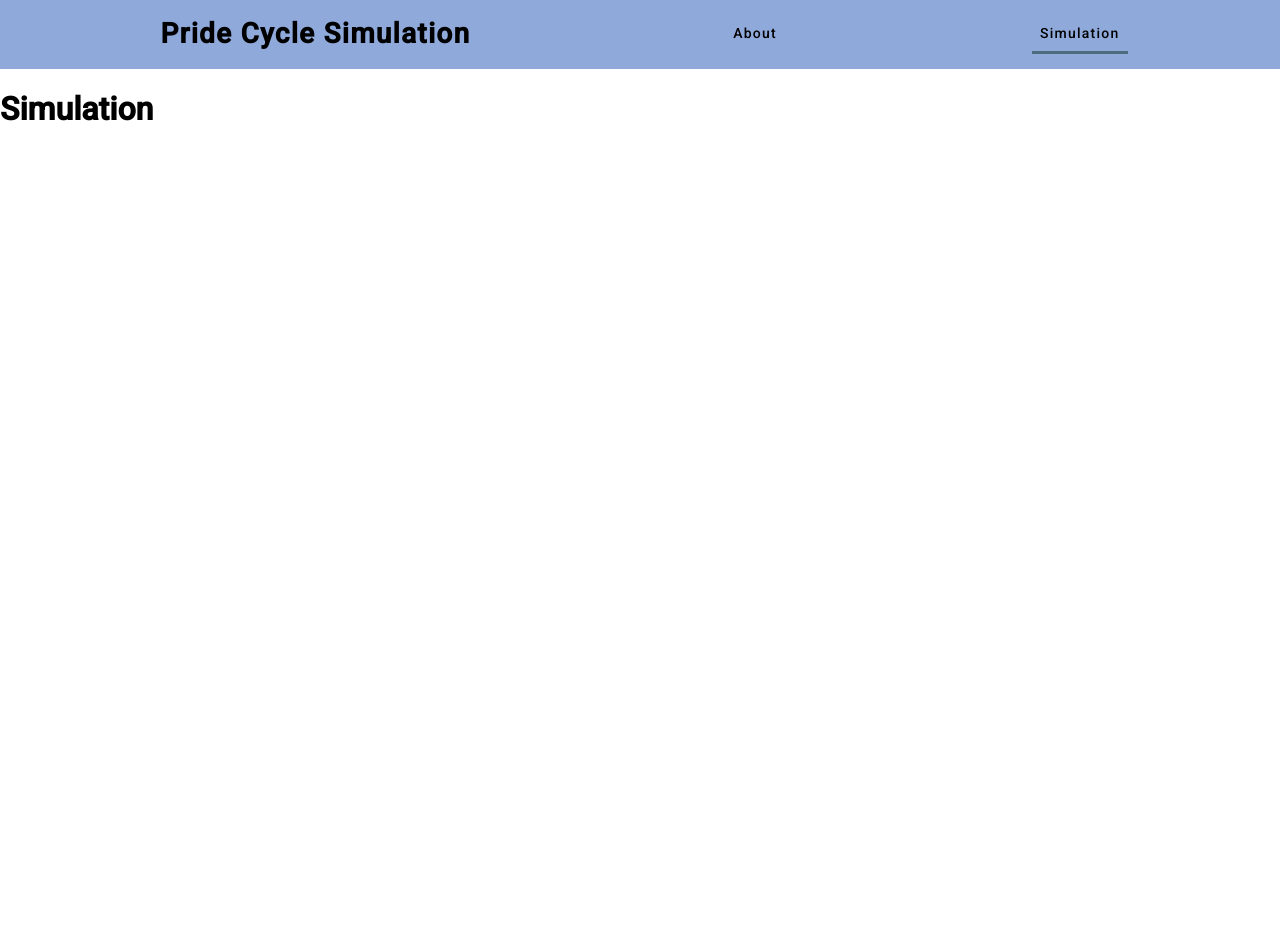
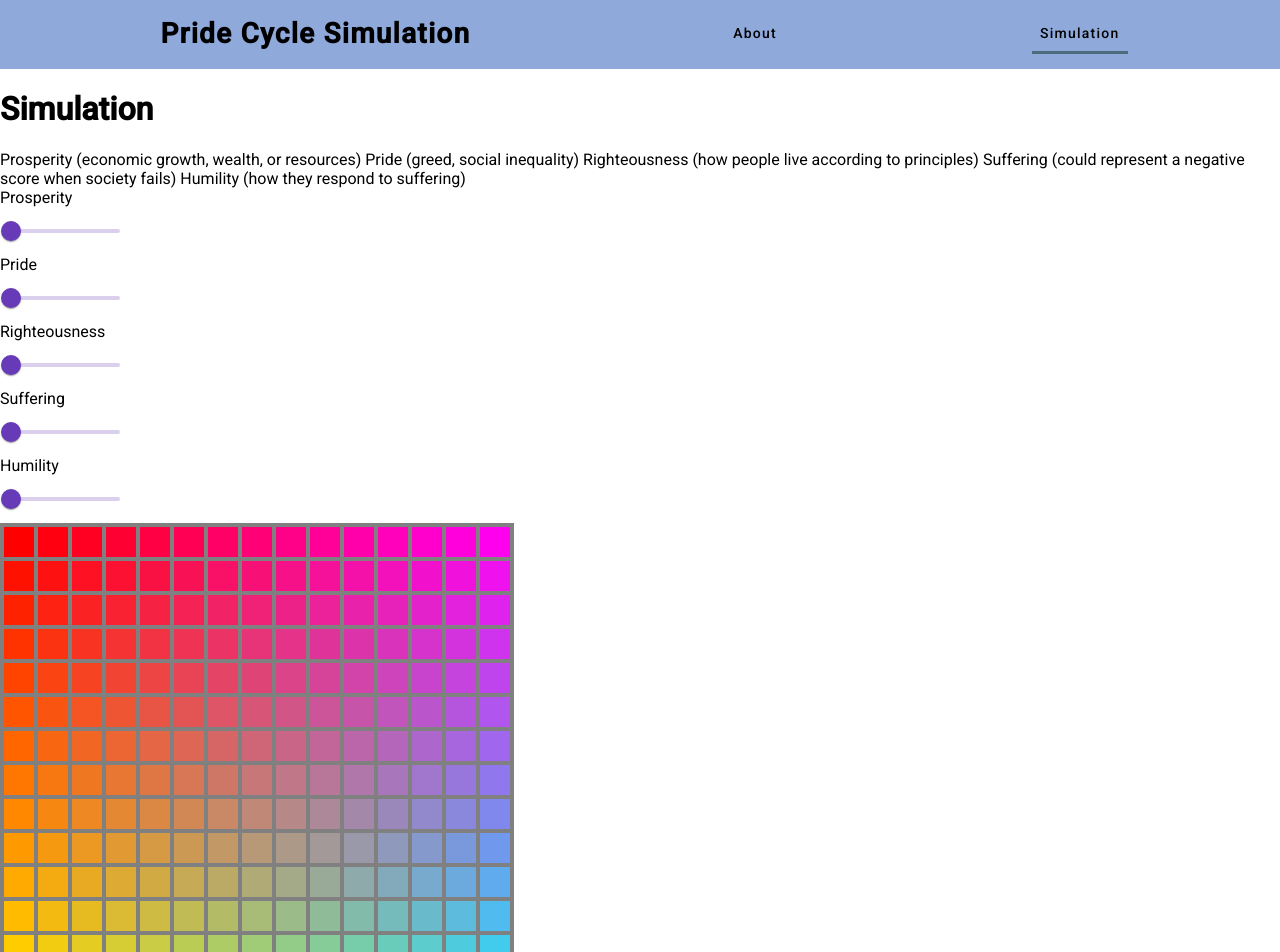
Before and after one commit to AndersonBillss/REL_A_275_pride_cycle_website, an Angular app: page /simulation in a window 1280 px wide. Shown: the top 952 px of the page. Before the commit the page ends 800 px from the top, so only its background shows below. Built offline with nearby package versions, Linux system fonts and the light colour scheme.

Commit message:
created grid for simulation

```diff
--- a/src/app/pages/simulation/simulation.component.html
+++ b/src/app/pages/simulation/simulation.component.html
@@ -1 +1,38 @@
 <h1>Simulation</h1>
+Prosperity (economic growth, wealth, or resources)
+Pride (greed, social inequality)
+Righteousness (how people live according to principles)
+Suffering (could represent a negative score when society fails)
+Humility (how they respond to suffering)
+<div>Prosperity</div>
+<mat-slider>
+      <input matSliderThumb [(value)]="Prosperity_factor">
+</mat-slider>
+
+<div>Pride</div>
+<mat-slider min="0" max="100" step="1">
+      <input matSliderThumb [(value)]="pride_factor">
+</mat-slider>
+
+<div>Righteousness</div>
+<mat-slider min="0" max="100" step="1">
+      <input matSliderThumb [(value)]="Righteousness_factor">
+</mat-slider>
+
+<div>Suffering</div>
+<mat-slider min="0" max="100" step="1">
+      <input matSliderThumb [(value)]="Suffering_factor">
+</mat-slider>
+
+<div>Humility</div>
+<mat-slider min="0" max="100" step="1">
+      <input matSliderThumb [(value)]="Humility_factor">
+</mat-slider>
+
+<div class="grid">
+    <div *ngFor="let row of grid" class="row">
+        <div *ngFor="let cell of row" class="cell"
+            [style.background-color]="'rgb(' + cell.red + ',' + cell.green + ',' + cell.blue + ')'"
+        ></div>
+    </div>
+</div>
--- a/src/app/pages/simulation/simulation.component.scss
+++ b/src/app/pages/simulation/simulation.component.scss
@@ -0,0 +1,14 @@
+.grid{
+    display: flex;
+    flex-direction: column;
+    border: 2px gray solid;
+    width: min-content;
+}
+.row{
+    display: flex;
+}
+.cell{
+    width: 30px;
+    height: 30px;
+    border: 2px gray solid;
+}
--- a/src/app/pages/simulation/simulation.component.ts
+++ b/src/app/pages/simulation/simulation.component.ts
@@ -1,12 +1,54 @@
-import { Component } from '@angular/core';
+import { CommonModule } from '@angular/common';
+import { Component, OnInit } from '@angular/core';
+import { FormsModule } from '@angular/forms';
+import { MatSliderModule } from '@angular/material/slider';
 
 @Component({
   selector: 'app-simulation',
   standalone: true,
-  imports: [],
+  imports: [
+    MatSliderModule,
+    CommonModule,
+    FormsModule
+  ],
   templateUrl: './simulation.component.html',
   styleUrl: './simulation.component.scss'
 })
-export class SimulationComponent {
+export class SimulationComponent implements OnInit{
+  public Prosperity_factor: number=0
+  public pride_factor: number=0
+  public Righteousness_factor: number=0
+  public Suffering_factor: number=0
+  public Humility_factor: number=0
 
+  public rows = 15
+  public columns = 15
+  public grid: cell[][] = []
+
+  factor_x = 255/this.columns
+  factor_y = 255/this.rows
+  ngOnInit(): void {
+    //populate the grid
+    for(let y=0; y<this.rows; y++){
+      this.grid.push([])
+      for(let x=0; x<this.rows; x++){x
+        const red = 255 - 255*(((this.factor_x*x)/255) * ((this.factor_y*y)/255))
+        const green = y*this.factor_y
+        const blue = x*this.factor_x
+        this.grid[y].push(new cell(red,green,blue))
+      }
+    }
+
+  }
 }
+
+class cell{
+  public red!: number
+  public green!: number
+  public blue!: number
+  constructor(r: number,g: number,b: number){
+    this.red=r
+    this.green=g
+    this.blue=b
+  }
+}
```
